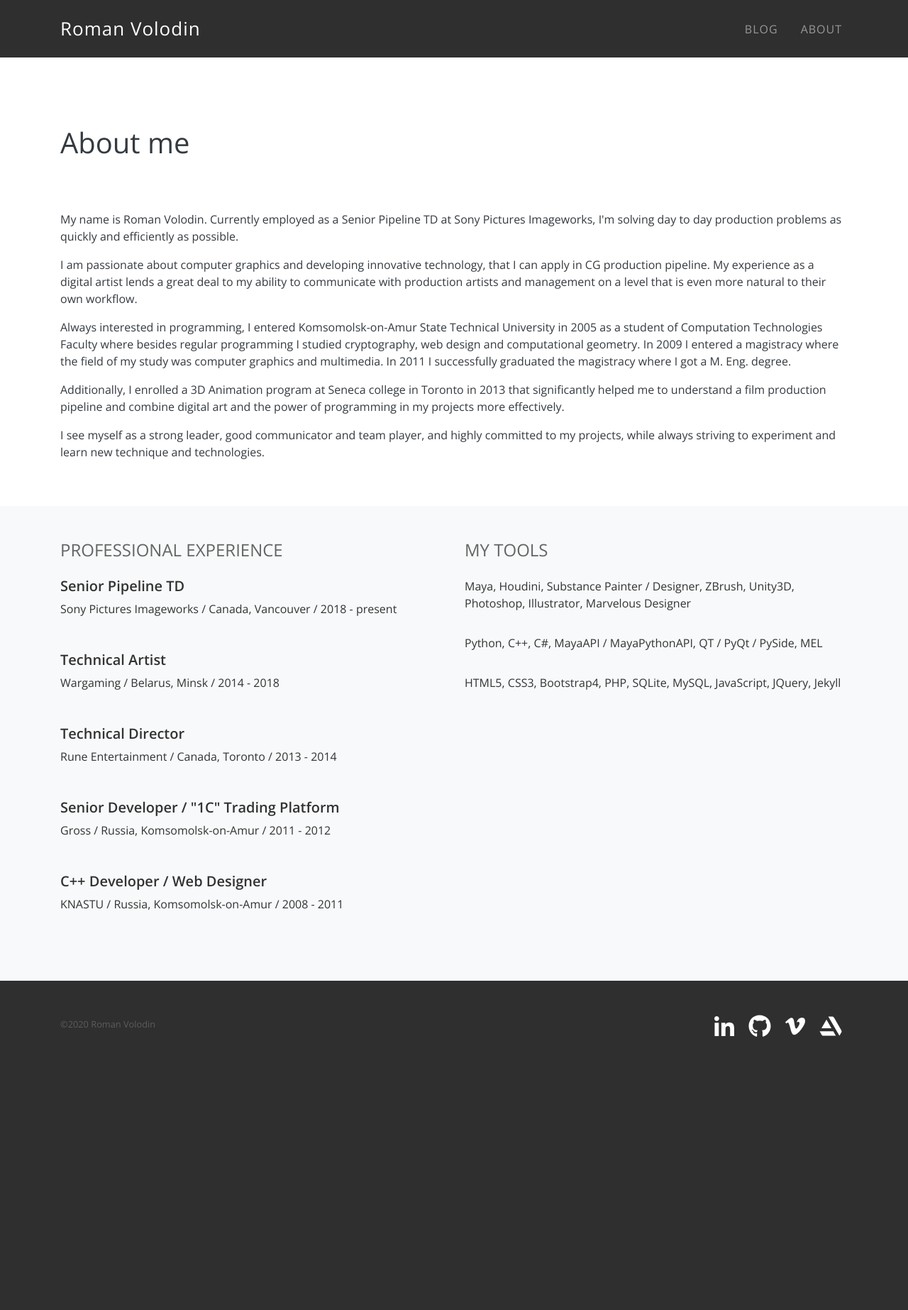
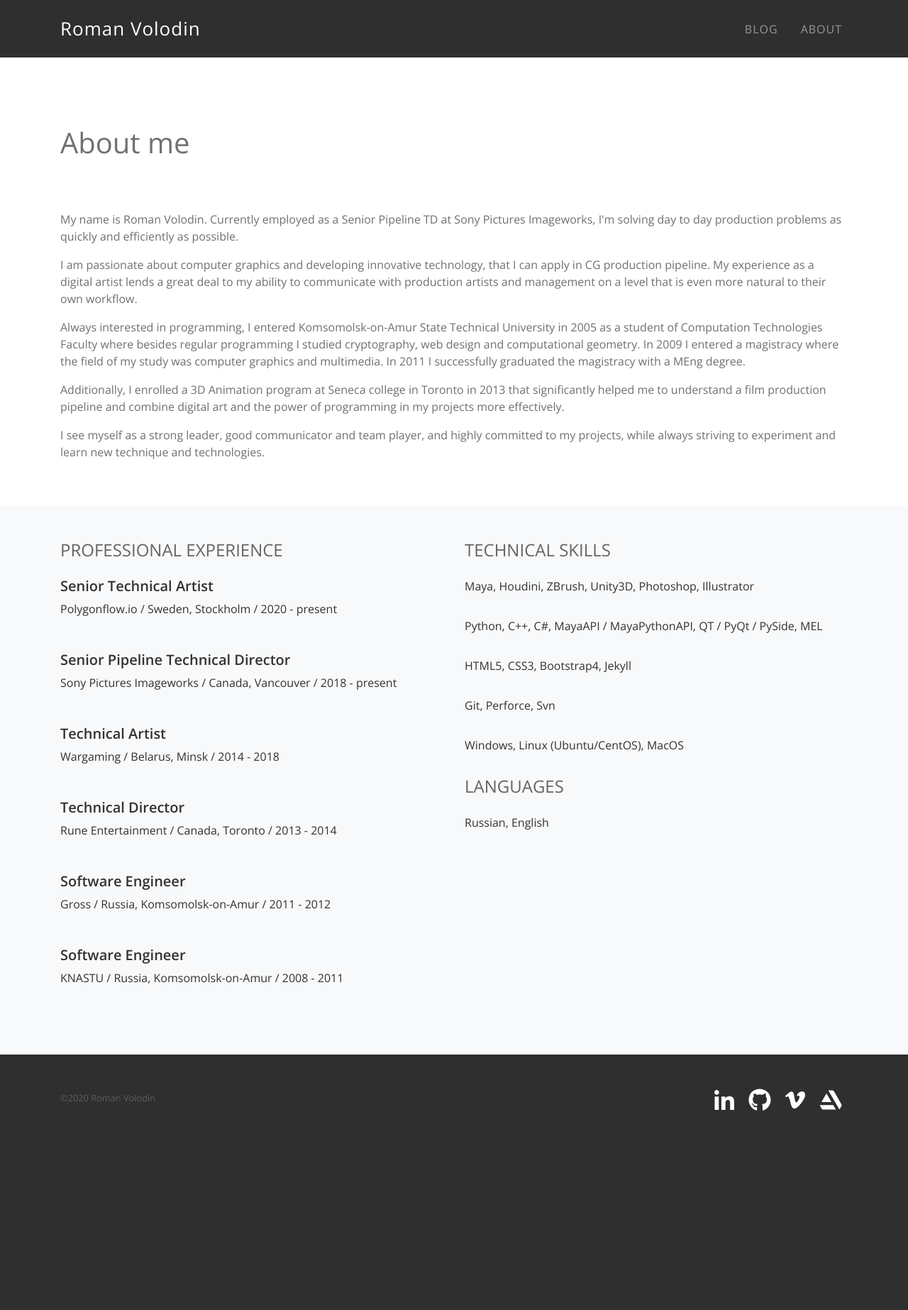
Before and after one commit to volodinroman/volodinroman.github.io, a Jekyll site: the page built from about/index.html, in a window 1280 px wide. Shown: the whole page at 71% size. Built offline with Jekyll 4.4.1, drawn with Linux system fonts in a browser that asks for light colours; nearby versions of some CDN libraries; before the commit the page ends 1742 px from its top, so only the background shows below that.

Commit message:
changed about a bit

```diff
--- a/_sass/marvel/_base.scss
+++ b/_sass/marvel/_base.scss
@@ -96,6 +96,9 @@ a:active {text-decoration: none;color:inherit;}
 .text-black-80{
     color: rgba(0,0,0,0.8);
 }
+.text-grey{
+    color: #707070;
+}
 
 
 
--- a/about/index.html
+++ b/about/index.html
@@ -5,7 +5,7 @@ layout: default
 
 
 <!-- about me -->
-<section id="mybackground" class="bg-white text-dark py-5">
+<section id="mybackground" class="bg-white text-grey py-5">
     <div class="container">
         <h1 class="font-weight-light py-5">About me</h1>
         <p class="mt-4">My name is Roman Volodin. Currently employed as a Senior Pipeline TD at Sony Pictures Imageworks, I'm solving day
@@ -16,7 +16,7 @@ layout: default
         <p>Always interested in programming, I entered Komsomolsk-on-Amur State Technical University in 2005 as a student of
             Computation Technologies Faculty where besides regular programming I studied cryptography, web design and computational
             geometry. In 2009 I entered a magistracy where the field of my study was computer graphics and multimedia. In
-            2011 I successfully graduated the magistracy where I got a M. Eng. degree.</p>
+            2011 I successfully graduated the magistracy with a MEng degree.</p>
         <p>Additionally, I enrolled a 3D Animation program at Seneca college in Toronto in 2013 that significantly helped me
             to understand a film production pipeline and combine digital art and the power of programming in my projects
             more effectively.</p>
@@ -44,7 +44,12 @@ layout: default
                 <ul class="list-unstyled text-black-80">
 
                     <li class="py-3">
-                        <h5 class="font-weight-bold">Senior Pipeline TD</h5>
+                        <h5 class="font-weight-bold">Senior Technical Artist</h5>
+                        <p>Polygonflow.io / Sweden, Stockholm / 2020 - present</p>
+                    </li>
+
+                    <li class="py-3">
+                        <h5 class="font-weight-bold">Senior Pipeline Technical Director</h5>
                         <p>Sony Pictures Imageworks / Canada, Vancouver / 2018 - present</p>
                     </li>
 
@@ -59,12 +64,12 @@ layout: default
                     </li>
 
                     <li class="py-3">
-                        <h5 class="font-weight-bold">Senior Developer / "1C" Trading Platform</h5>
+                        <h5 class="font-weight-bold">Software Engineer</h5>
                         <p>Gross / Russia, Komsomolsk-on-Amur / 2011 - 2012</p>
                     </li>
 
                     <li class="py-3">
-                        <h5 class="font-weight-bold">C++ Developer / Web Designer</h5>
+                        <h5 class="font-weight-bold">Software Engineer</h5>
                         <p>KNASTU / Russia, Komsomolsk-on-Amur / 2008 - 2011</p>
                     </li>
                 </ul>
@@ -72,22 +77,43 @@ layout: default
             </div>
             <div class="col-12 col-md-6">
                 <h4 class="text-black-60 font-weight-light text-uppercase">
-                    MY TOOLS
+                    TECHNICAL SKILLS
                 </h4>
 
                 <ul class="list-unstyled text-black-80">
                     <li class="py-3">
-                        Maya, Houdini, Substance Painter / Designer, ZBrush, Unity3D, Photoshop, Illustrator, Marvelous Designer
+                        Maya, Houdini, ZBrush, Unity3D, Photoshop, Illustrator
                     </li>
                     <li class="py-3">
                         Python, C++, C#, MayaAPI / MayaPythonAPI, QT / PyQt / PySide, MEL
                     </li>
                     <li class="py-3">
-                        HTML5, CSS3, Bootstrap4, PHP, SQLite, MySQL, JavaScript, JQuery, Jekyll
+                        HTML5, CSS3, Bootstrap4, Jekyll
+                    </li>
+                    <li class="py-3">
+                        Git, Perforce, Svn
+                    </li>
+                    <li class="py-3">
+                        Windows, Linux (Ubuntu/CentOS), MacOS
                     </li>
                 </ul>
 
+                <h4 class="text-black-60 font-weight-light text-uppercase">
+                    LANGUAGES
+                </h4>
+
+                <ul class="list-unstyled text-black-80">
+                    <li class="py-3">
+                        Russian, English
+                    </li>
+
+                </ul>
+
             </div>
+
+
+
+
         </div>
     </div>
 
```
Also changed, not shown: index.html (+33 -7 lines).
